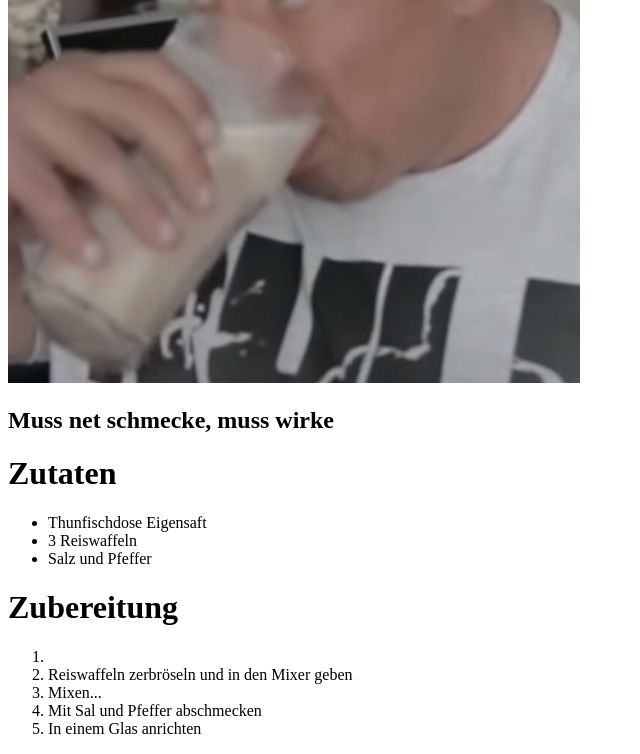
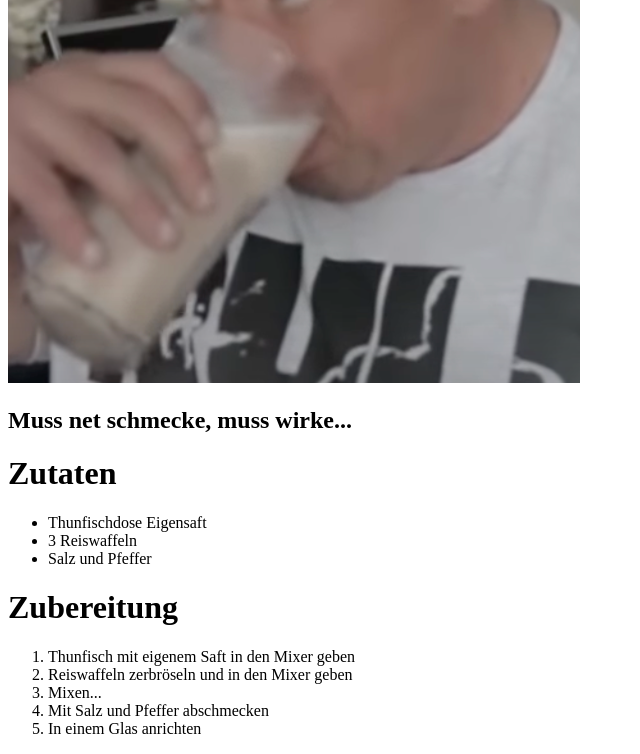
Before and after one commit to donttouchmylancable/markus_ruehl_rezepte, a plain HTML site: page recipes/Thunfischschaik.html in a window 1280 px wide. Shown: the part 349-1103 px from the top of the page, without its empty margins (0-640 px from the left). Drawn offline with Linux system fonts and the light colour scheme.

Commit message:
fixed typos and list element

```diff
--- a/recipes/Thunfischschaik.html
+++ b/recipes/Thunfischschaik.html
@@ -7,7 +7,7 @@
     <body>
         <h1>Thunfischschaik</h1>
         <img src="thunfischschaik.png" alt="Thunfischschaik">
-    <h2><strong>Muss net schmecke, muss wirke</strong></h2>
+    <h2><strong>Muss net schmecke, muss wirke...</strong></h2>
     <h1>Zutaten</h1>
     <ul>
         <li>Thunfischdose Eigensaft</li>
@@ -16,10 +16,10 @@
     </ul>
     <H1>Zubereitung</H1>
     <ol>
-        <li><Thunfisch mit eigenem Saft in den Mixer geben</li>
+        <li>Thunfisch mit eigenem Saft in den Mixer geben</li>
         <li>Reiswaffeln zerbröseln und in den Mixer geben</li>
         <li>Mixen...</li>
-        <li>Mit Sal und Pfeffer abschmecken</li>
+        <li>Mit Salz und Pfeffer abschmecken</li>
         <li>In einem Glas anrichten</li>
 
     </ol>
```
